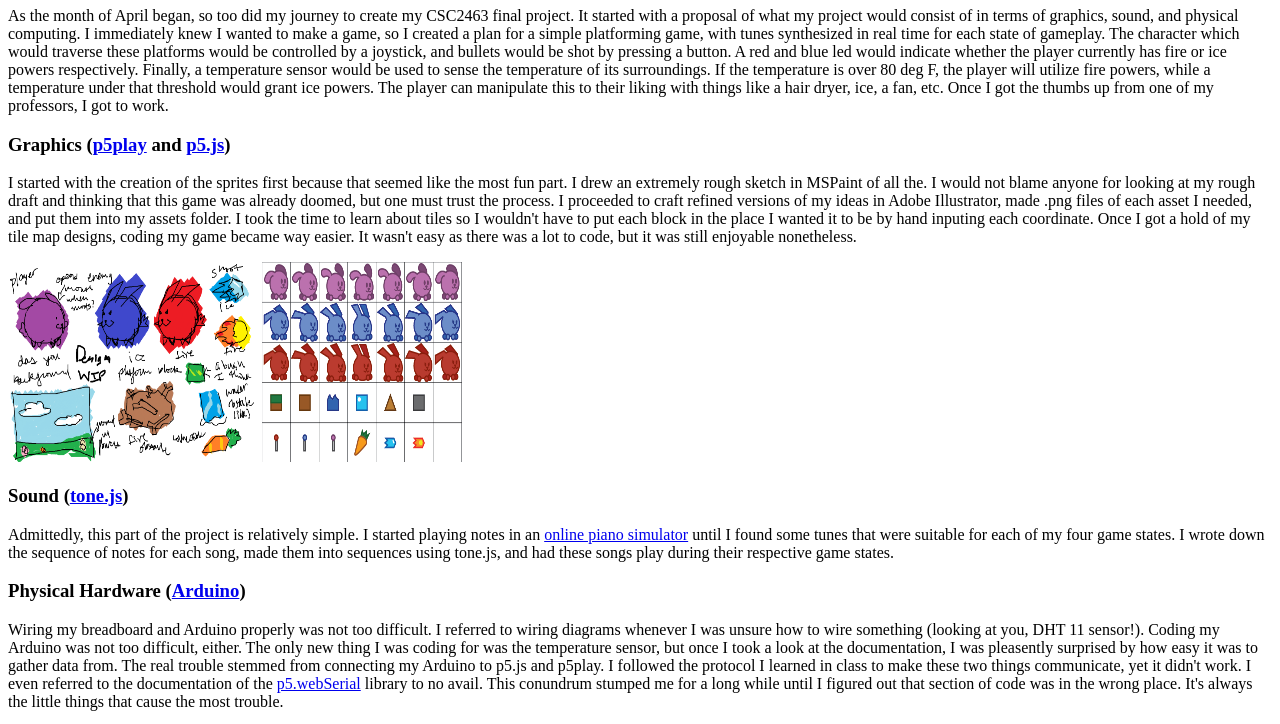
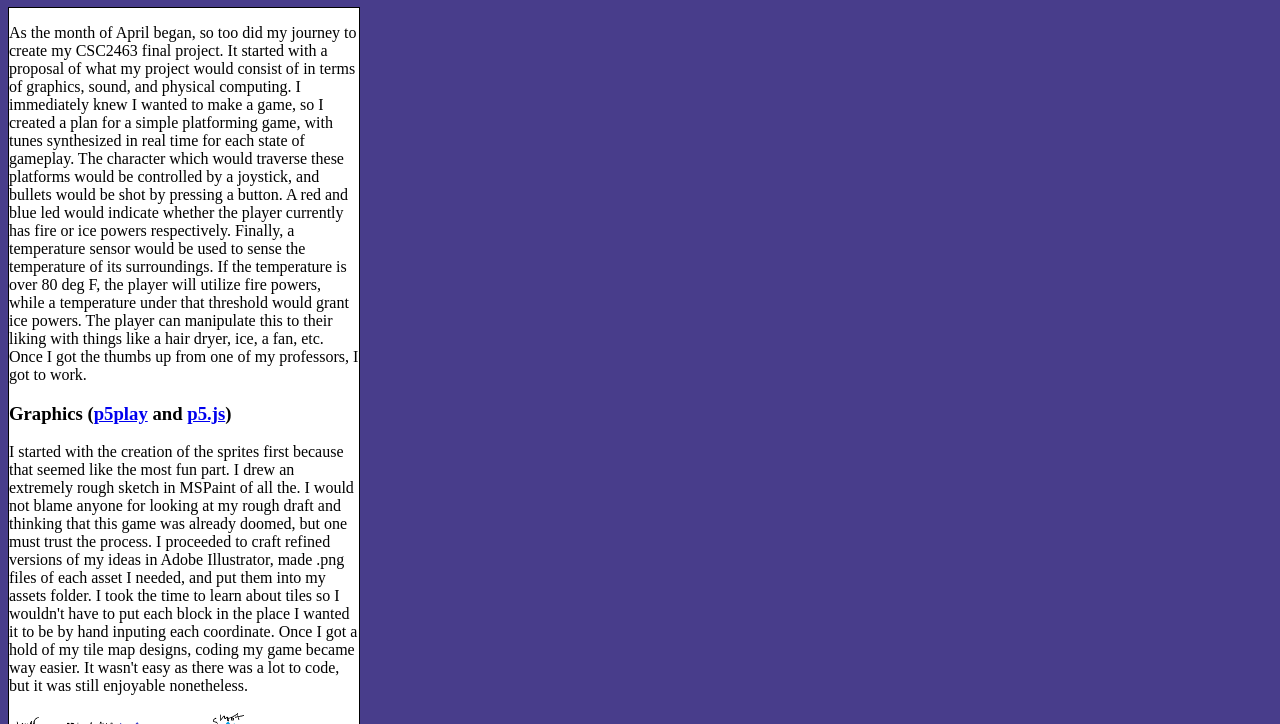
Before and after one commit to hschuler13/hschuler13.github.io, a plain HTML site: page index.html in a window 1280 px wide. Shown: the part 73-797 px from the top of the page. Drawn offline with Linux system fonts and the light colour scheme; grey boxes are pictures that could not be loaded.

Commit message:
css update

```diff
--- a/index.html
+++ b/index.html
@@ -2,7 +2,7 @@
 <html>
 
 <head>
-    <!--<link rel="stylesheet" href="website.css">-->
+    <link rel="stylesheet" href="website.css">
 </head>
 
 <body>
--- a/website.css
+++ b/website.css
@@ -1,9 +1,13 @@
 body {
-    background-color: mediumorchid;
+    background-color: darkslateblue;
   }
 
   h1 {
-    color: indigo;
     text-align: left;
+  }
 
+  div{
+    border:1px solid black;
+    background-color: white;
+    width: 350px;
   }
```
